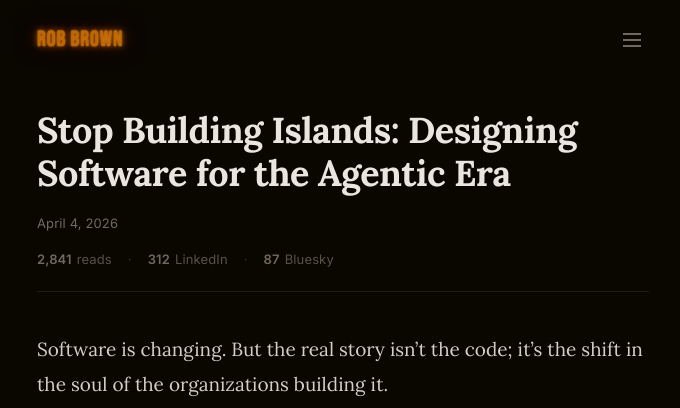
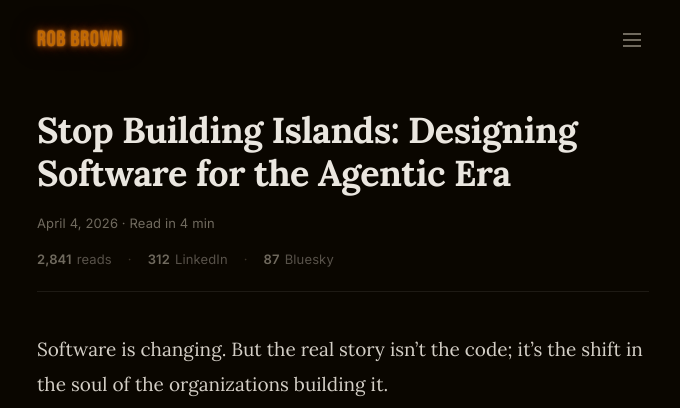
Before and after one commit to RobBrown/robisit, a Jekyll site: the page built from _articles/stop-building-islands.md, in a window 1280 px wide and 900 px high. Shown: the top 408 px of the window, without its empty margins (297-977 px from the left). Built offline with Jekyll 4.4.1, drawn with Linux system fonts in a browser that asks for light colours.

Commit message:
Add read time to article header

```diff
--- a/_articles/stop-building-islands.md
+++ b/_articles/stop-building-islands.md
@@ -6,6 +6,7 @@ description: "The real opportunity of AI isn't shipping faster. It's the rare ch
 og_image: ""
 featured: true
 views: 2841
+read_time: "4 min"
 ---
 
 Software is changing. But the real story isn't the code; it’s the shift in the soul of the organizations building it.
--- a/_layouts/article.html
+++ b/_layouts/article.html
@@ -293,7 +293,7 @@ footer .copy{
 <article>
   <header>
     <h1>{{ page.title }}</h1>
-    <time class="date">{{ page.date | date: "%B %-d, %Y" }}</time>
+    <div class="date">{{ page.date | date: "%B %-d, %Y" }}{% if page.read_time %} · Read in {{ page.read_time }}{% endif %}</div>
     <div class="byline">
       <span class="stat"><span class="stat-num">2,841</span> reads</span>
       <span class="dot">·</span>
```
